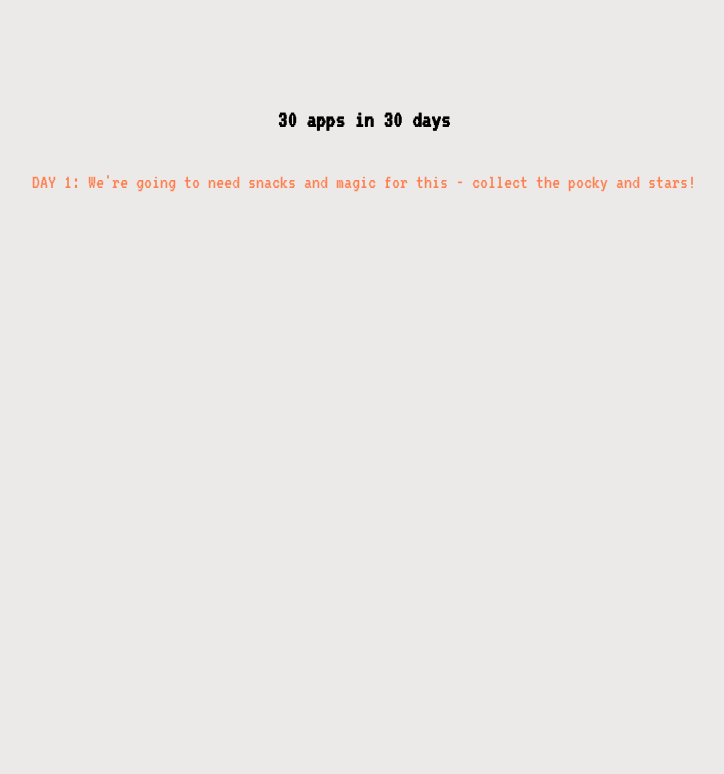
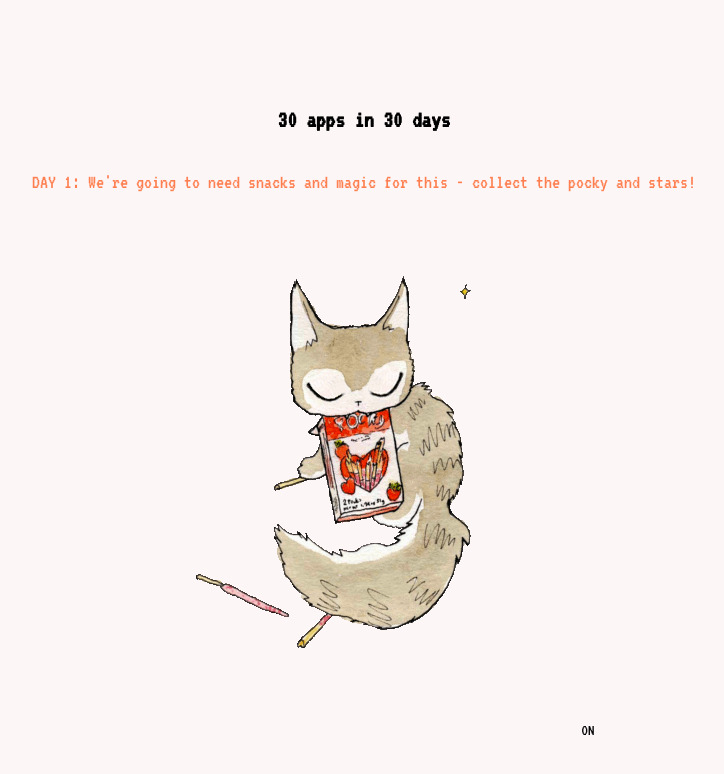
Before and after one commit to lillypiri/30apps30days, a React (Create React App) app: page / in a window 1280 px wide. Shown: the part 408-1182 px from the top of the page, without its empty margins (276-1000 px from the left). Before the commit the page ends 800 px from the top, so only its background shows below. Built offline with nearby package versions, Linux system fonts and the light colour scheme.

Commit message:
set up onClick handler

```diff
--- a/src/App.css
+++ b/src/App.css
@@ -8,6 +8,14 @@
 }
 .pocky:hover {
     transform: rotate(3deg);
+}
+
+.collectItems {
+    height: 100%;
+    padding: 20px 20px 20px;
+}
+.collectItems:hover {
+    transform: rotate(360deg);
 }
 
 .title {
--- a/src/App.js
+++ b/src/App.js
@@ -12,9 +12,35 @@ class App extends Component {
         <p className="title">
         DAY 1: We're going to need snacks and magic for this - collect the pocky and stars!
         </p>
+        <Pocky />
       </div>
     );
   }
 }
+// I'm using states (because the data is changing) to make the Pocky and stars appear and disappear.
+// The props need to be set up even though they won't be used.
+class Pocky extends Component {
+    constructor(props) {
+        super(props);
+        this.state = {isPockyOn: true};
+
+        this.handleClick = this.handleClick.bind(this);
+    }
+
+    handleClick() {
+        this.setState(prevState => ({
+            isPockyOn: !prevState.isPockyOn
+        }));
+    }
+
+    render() {
+        return (
+            <div className="pocky">
+                <img src={pockybebe} className="pocky" alt="pocky" onClick={this.handleClick} />
+                {this.state.isPockyOn ? 'ON' : 'OFF'}
+            </div>
+        );
+    }
+}
 
 export default App;
--- a/src/index.css
+++ b/src/index.css
@@ -3,5 +3,5 @@ body {
   padding: 0;
   padding-bottom: 40px;
   font-family: 'VT323', monospace;
-  background-color: #ebeae8;
+  background-color: #fdf6f7;
 }
```
